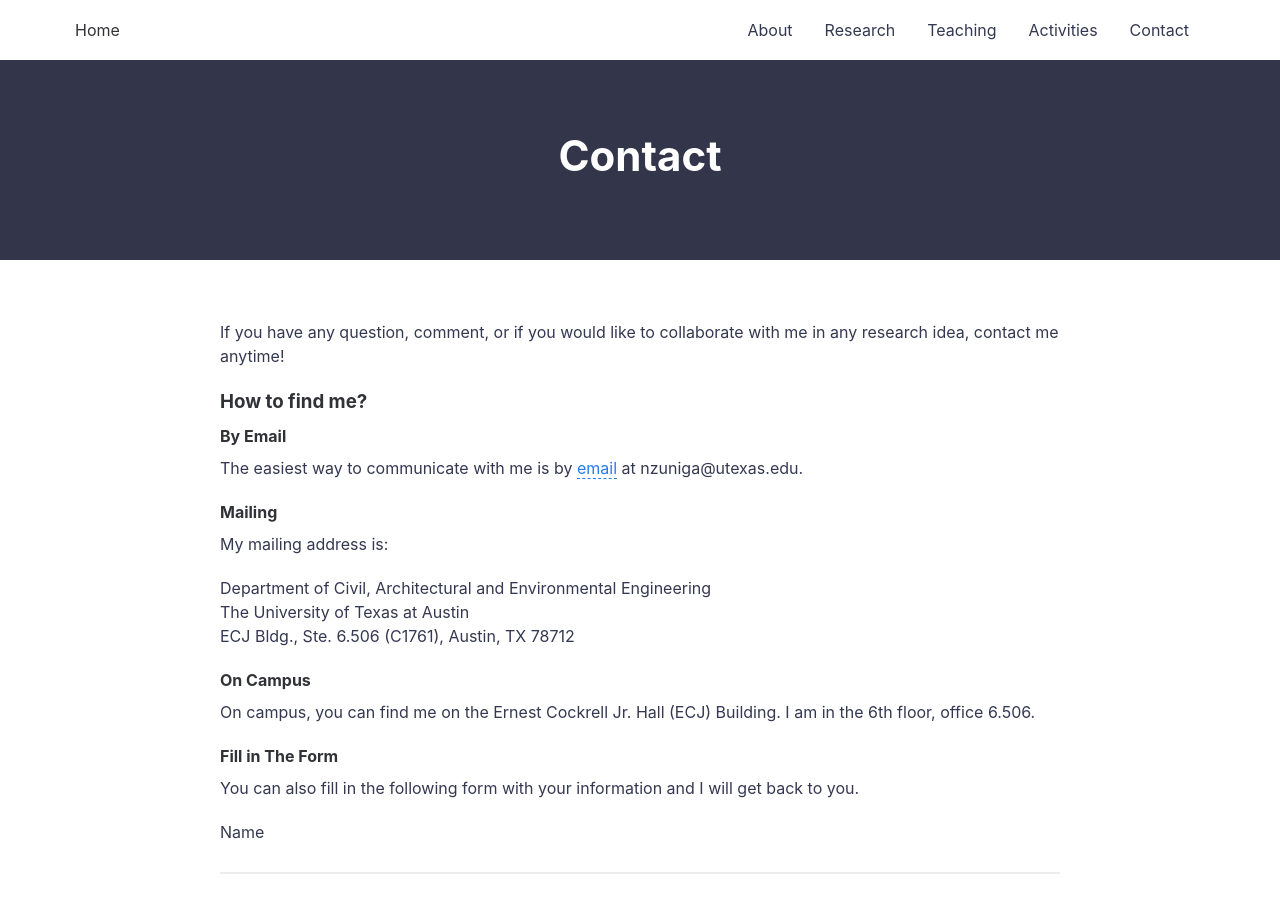
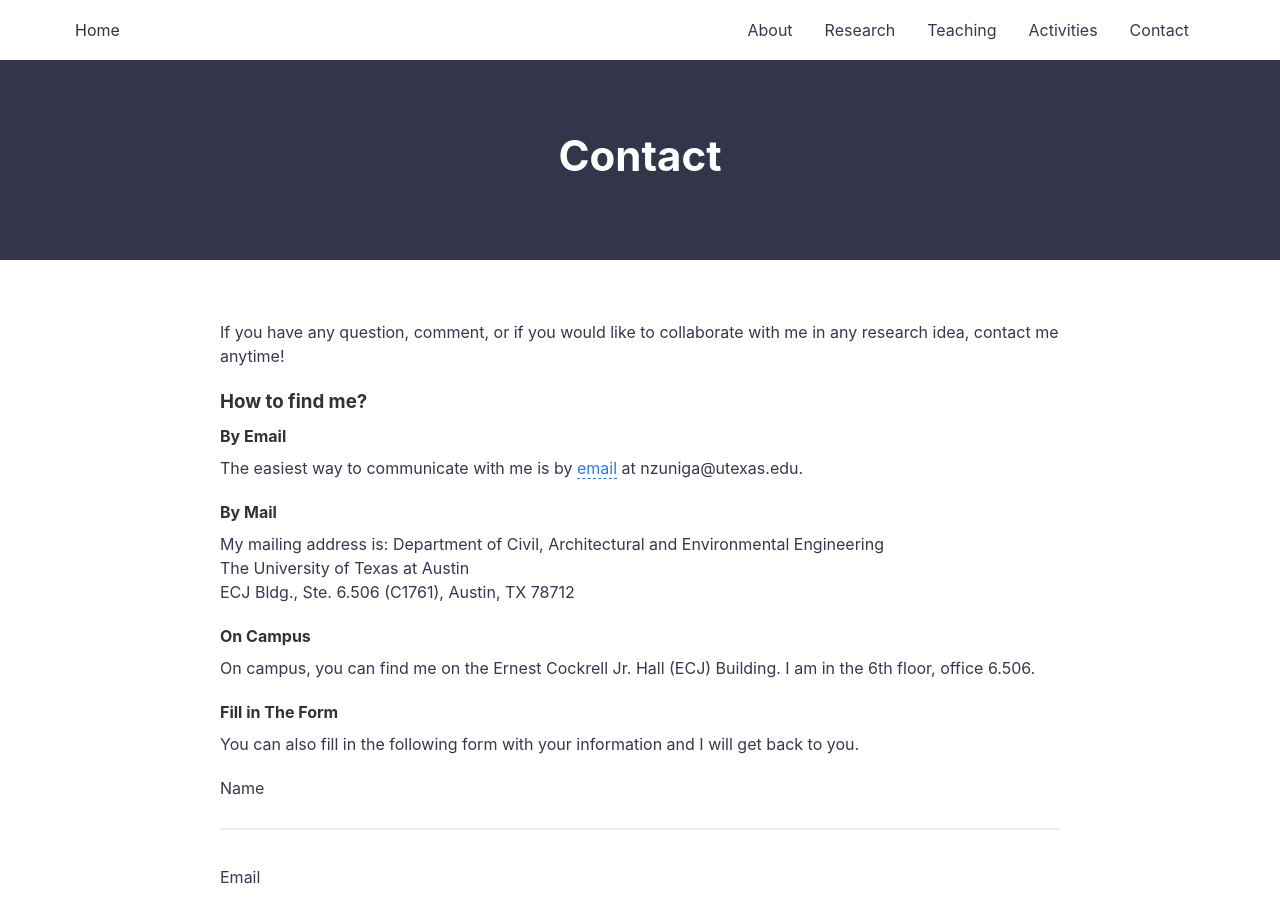
Before and after one commit to nzunigag/nzunigag.github.io, a Jekyll site: the page built from contact.md, in a window 1280 px wide and 900 px high. Built offline with Jekyll 4.4.1, drawn with Linux system fonts in a browser that asks for light colours.

Commit message:
Update contact.md

```diff
--- a/contact.md
+++ b/contact.md
@@ -11,9 +11,8 @@ If you have any question, comment, or if you would like to collaborate with me i
 #### By Email
 The easiest way to communicate with me is by [email](mailto:{{site.email}}) at nzuniga@utexas.edu.
 
-#### Mailing
+#### By Mail
 My mailing address is:
-
 Department of Civil, Architectural and Environmental Engineering <br>
 The University of Texas at Austin <br>
 ECJ Bldg., Ste. 6.506 (C1761), Austin, TX 78712
```
